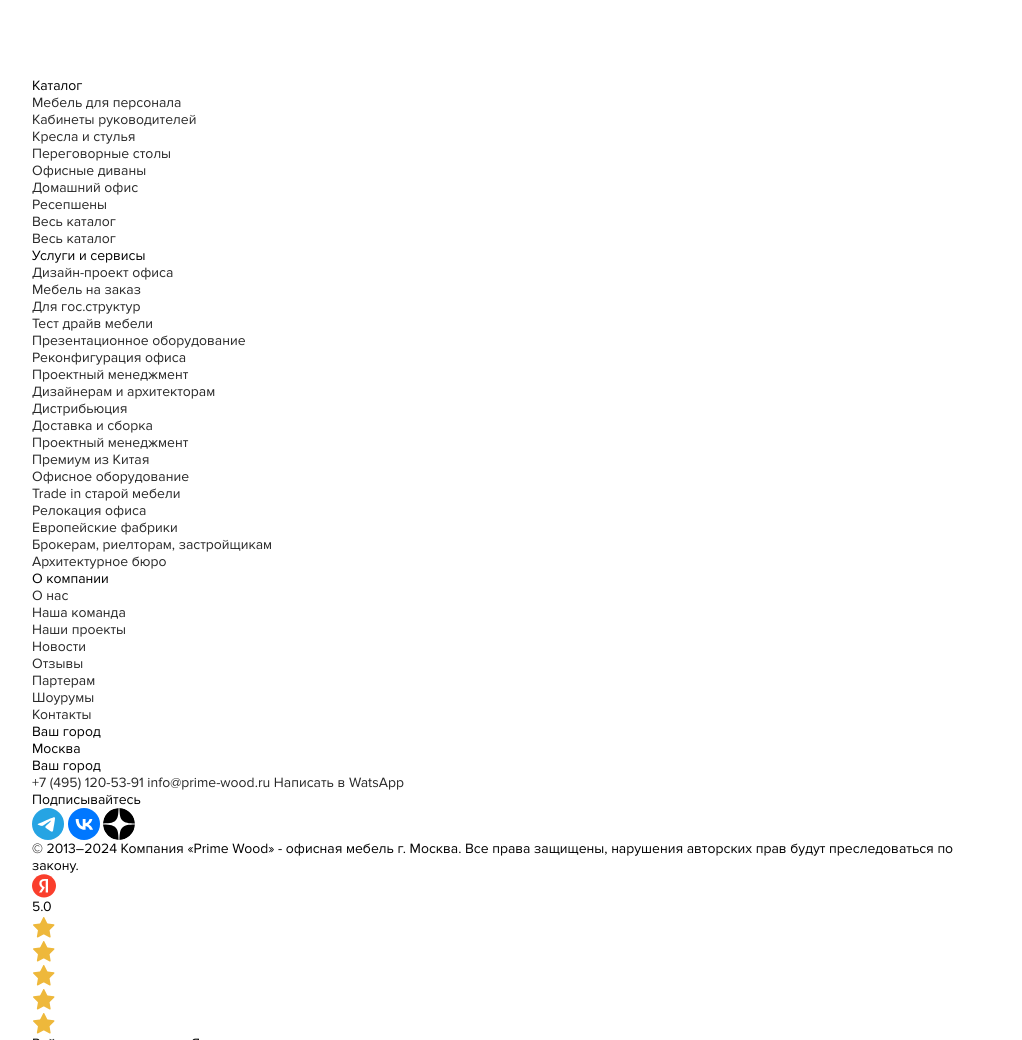
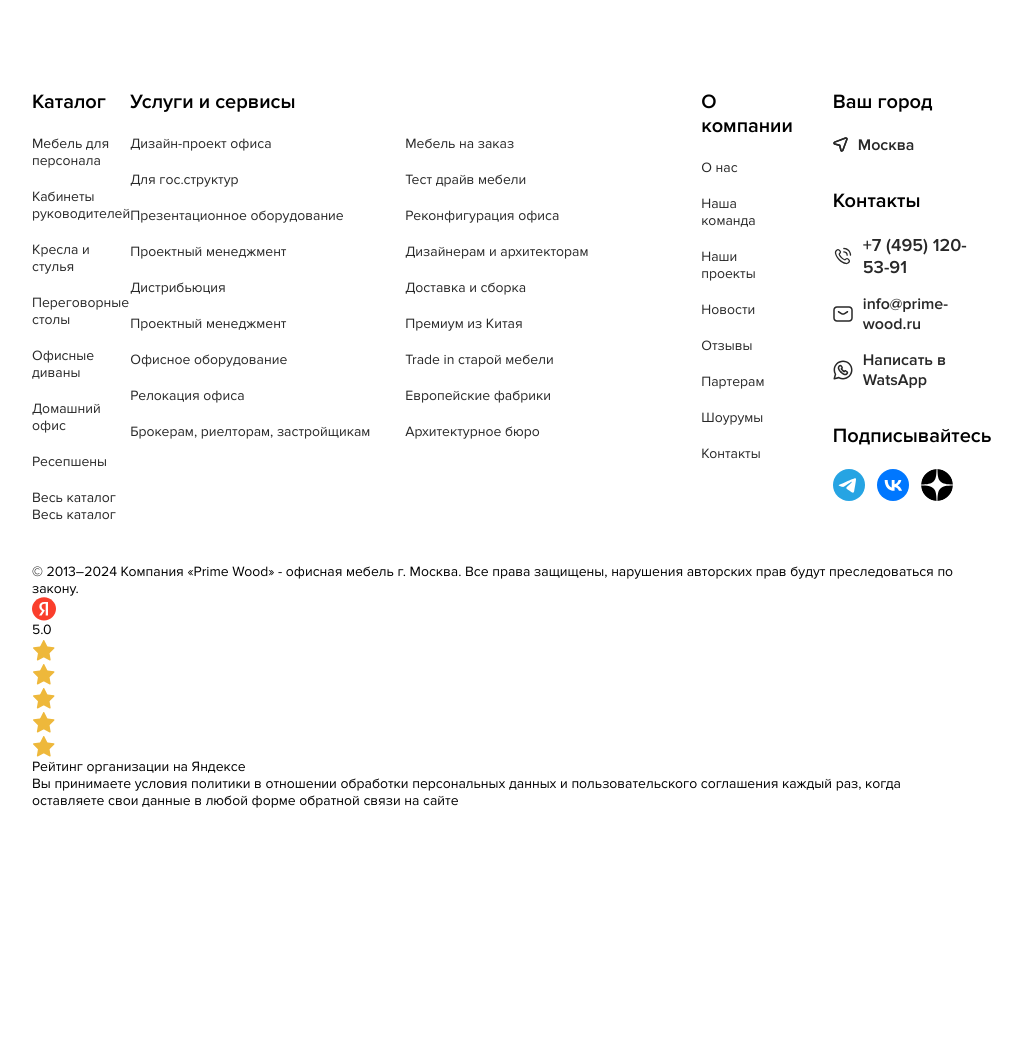
Before and after one commit to abilityofgray/prime-wood, a plain HTML site: page index.html in a window 1280 px wide. Shown: the part 2800-3840 px from the top of the page, without its empty margins (144-1166 px from the left). After the commit the page ends 3609 px from the top, so only its background shows below. Drawn offline with Linux system fonts and the light colour scheme; files whose address does not match are found by name.

Commit message:
add footer style

```diff
--- a/blocks/footer/footer.scss
+++ b/blocks/footer/footer.scss
@@ -0,0 +1,84 @@
+
+
+.footer__section-list {
+  display: flex;
+  flex-direction: column;
+  gap: 19px;
+}
+.footer__link-container {
+  padding: 40px 0;
+  display: grid;
+  grid-template-columns: repeat(4, 1fr);
+
+}
+.footer__section-title {
+  font-family: 'ProximaNova-SemiBold', sans-serif;
+  font-size: 20px;
+  margin-bottom: 21px;
+}
+
+.footer__section-item {
+}
+.footer__section.service {
+  .footer__section-list {
+    display: grid;
+    grid: subgrid;
+    grid-template-columns: repeat(2, 256px);
+
+  }
+}
+.footer__city-wrap,
+.footer__phone-wrap,
+.footer__email-wrap,
+.footer__wathsapp-wrap
+ {
+  display: flex;
+  align-items: center;
+  justify-content: start;
+  gap: 10px;
+}
+.footer__city-name {
+  font-family: 'ProximaNova-SemiBold', sans-serif;
+  font-size: 16px;
+
+}
+.footer__phone {
+  font-family: 'ProximaNova-SemiBold', sans-serif;
+  font-size: 18px;
+}
+.footer__email {
+  font-family: 'ProximaNova-SemiBold', sans-serif;
+  font-size: 16px;
+}
+.footer__wathsapp {
+  font-family: 'ProximaNova-SemiBold', sans-serif;
+  font-size: 16px;
+}
+.footer__section.about-company {
+  padding-left: 40px;
+}
+.footer__section.contacts {
+  padding-left: 40px;
+  display: flex;
+  flex-direction: column;
+  gap: 34px;
+}
+.footer__city {
+
+}
+.footer__contact {
+
+}
+.footer__social {
+
+}
+.footer__social-wrap {
+  display: flex;
+  flex-direction: row;
+  gap: 12px;
+}
+.footer__contact-wrap {
+  display: flex;
+  flex-direction: column;
+  gap: 16px;
+}
--- a/blocks/submit/submit.scss
+++ b/blocks/submit/submit.scss
@@ -2,7 +2,7 @@
 
 
 .submit {
-  margin-bottom: 150px;
+  margin-bottom: 123px;
 }
 input[type="submit"] {
   cursor: pointer;
@@ -31,9 +31,7 @@ input[type="submit"] {
   justify-content: center;
   gap: 21px;
 
-
-  input {
-    //padding: 16px 20px;
+ input {
     padding: 0 16px;
     height: 100%;
     background-color: color_scheme.$submit-input-bg-color;
--- a/index.html
+++ b/index.html
@@ -370,18 +370,31 @@
         <div class="footer__section contacts">
           <div class="footer__contacts-container footer__city">
             <div class="footer__section-title">Ваш город</div>
-            <div class="footer__city-name">
-              Москва
-            </div>
+            <a class="footer__city-wrap" href="">
+              <img class="footer__city-icon" src="./asset/icon/footer/location.svg" alt="местоположение">
+              <p class="footer__city-name">Москва</p>
+            </a>
           </div>
           <div class="footer__contacts-container footer__contact">
-            <div class="footer__section-title">Ваш город</div>
-            <a class="footer__phone" role="link" href="tel:+7(495)1205391">+7 (495) 120-53-91</a>
-            <a class="footer__email" role="link" href="mailto:info@prime-wood.ru">info@prime-wood.ru</a>
-            <a role="link"  class="footer__wathsapp" href="whatsapp://send/?phone=+7(495)1205391">Написать в WatsApp</a>
+            <div class="footer__section-title">Контакты</div>
+            <div class="footer__contact-wrap">
+              <a role="link"  class="footer__phone-wrap" role="link" href="tel:+7(495)1205391">
+                <img class="footer__phone-icon" src="./asset/icon/footer/phone_call.svg" alt="телефон">
+                <p class="footer__phone">+7 (495) 120-53-91</p>
+              </a>
+              <a role="link" class="footer__email-wrap" role="link" href="mailto:info@prime-wood.ru">
+                <img class="footer__email-icon" src="./asset/icon/footer/mail_to.svg" alt="почта">
+                <p class="footer__email">info@prime-wood.ru</p>
+              </a>
+              <a role="link"  class="footer__wathsapp-wrap" href="whatsapp://send/?phone=+7(495)1205391">
+                <img class="footer__wathsapp-icon" src="./asset/icon/footer/watsapp_to.svg" alt="whatsapp">
+                <p class="footer__wathsapp">Написать в WatsApp</p>
+              </a>
+            </div>
           </div>
           <div class="footer__contacts-container footer__social">
             <div class="footer__section-title">Подписывайтесь</div>
+            <div class="footer__social-wrap">
               <a class="footer__social-item" href="#">
                 <img src="./asset/icon/social/telegram.svg" alt="telegram">
               </a>
@@ -391,6 +404,8 @@
               <a class="footer__social-item" href="#">
                 <img src="./asset/icon/social/dzen.svg" alt="dzen">
               </a>
+            </div>
+
           </div>
         </div>
       </div>
--- a/stylesheet.scss
+++ b/stylesheet.scss
@@ -7,6 +7,7 @@
 @use './blocks/showroom/showroom.scss';
 @use './blocks/advantages/advantages.scss';
 @use './blocks/submit/submit.scss';
+@use './blocks/footer/footer.scss';
 
 @use './fonts/fonts';
 @use './color_scheme.scss';
```
Also changed, not shown: asset/icon/footer/location.svg (added), asset/icon/footer/mail_to.svg (added), asset/icon/footer/phone_call.svg (added), asset/icon/footer/watsapp_to.svg (added), styles.css, 1 other file. Lines whose indentation alone changed are shown as unchanged.
